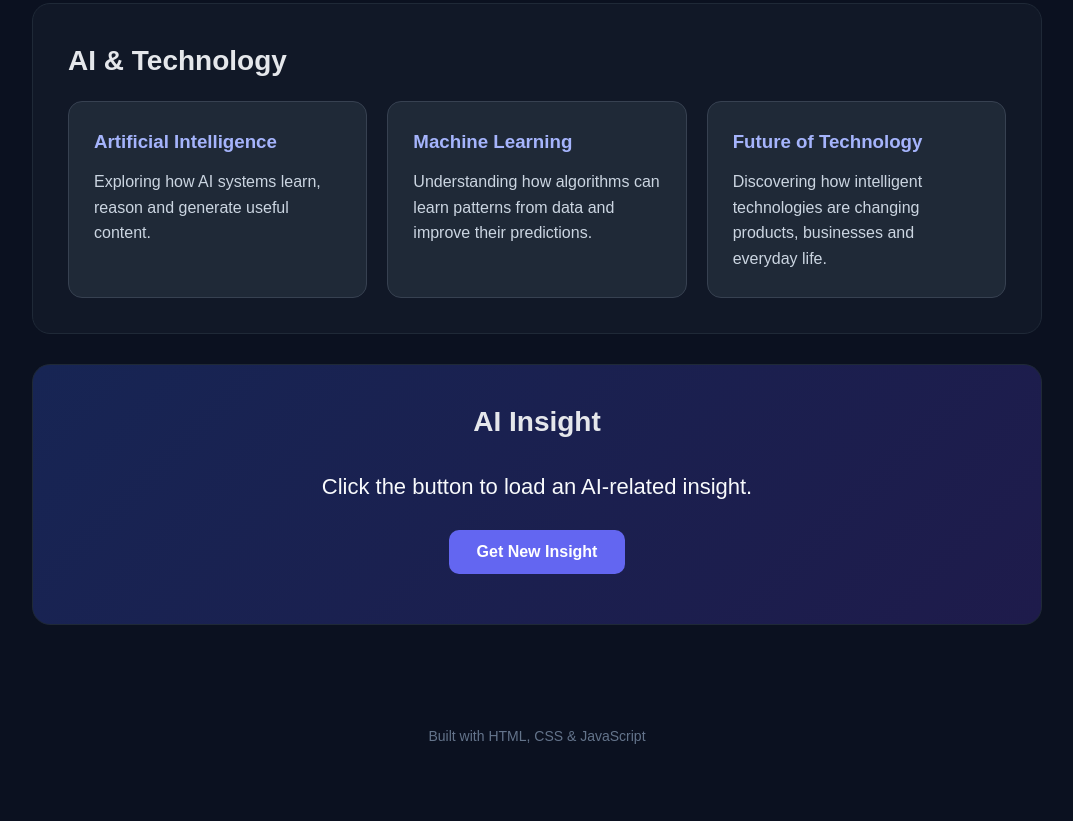
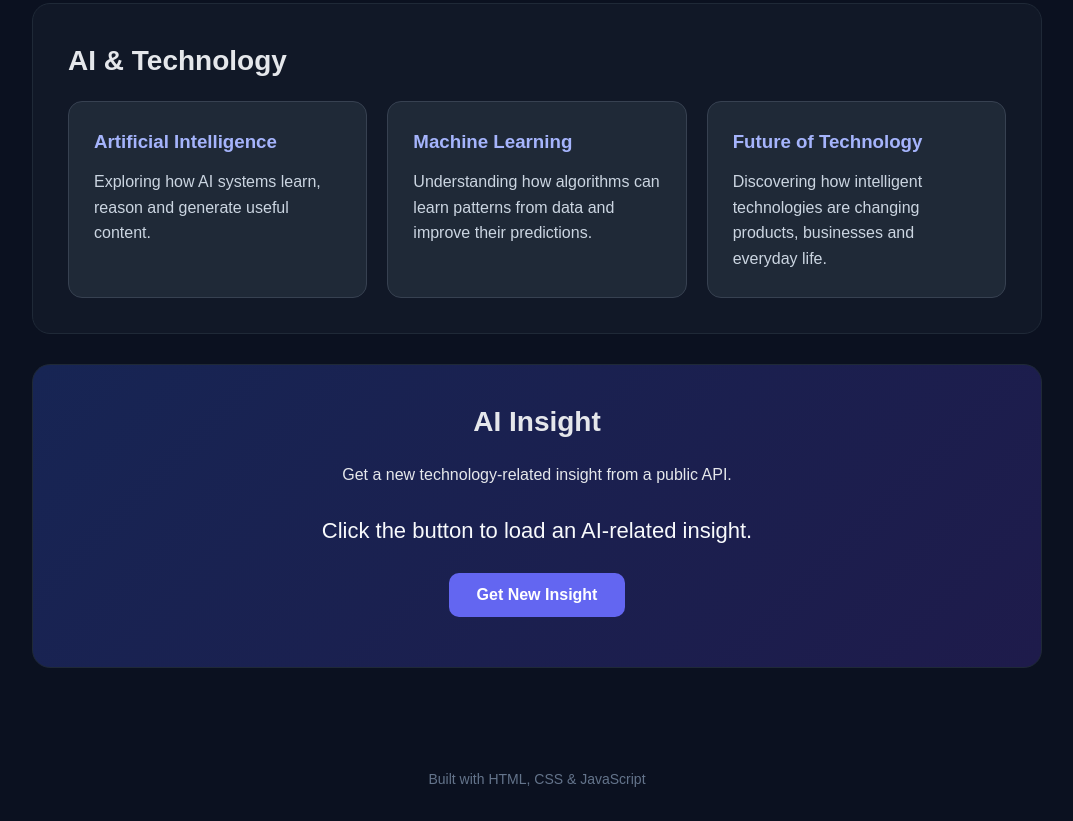
Before and after one commit to mjordanova42-lgtm/ai-technology-dashboard, a plain HTML site: page index.html in a window 1280 px wide. Shown: the part 543-1364 px from the top of the page, without its empty margins (103-1176 px from the left). Before the commit the page ends 1320 px from the top, so only its background shows below. Drawn offline with Linux system fonts and the light colour scheme.

Commit message:
Add AI insight section description

```diff
--- a/index.html
+++ b/index.html
@@ -60,6 +60,9 @@
 
         <section class="insight">
             <h2>AI Insight</h2>
+            <p class="insight-description">
+        Get a new technology-related insight from a public API.
+    </p>
 
             <p id="insight-text">
                 Click the button to load an AI-related insight.
```
